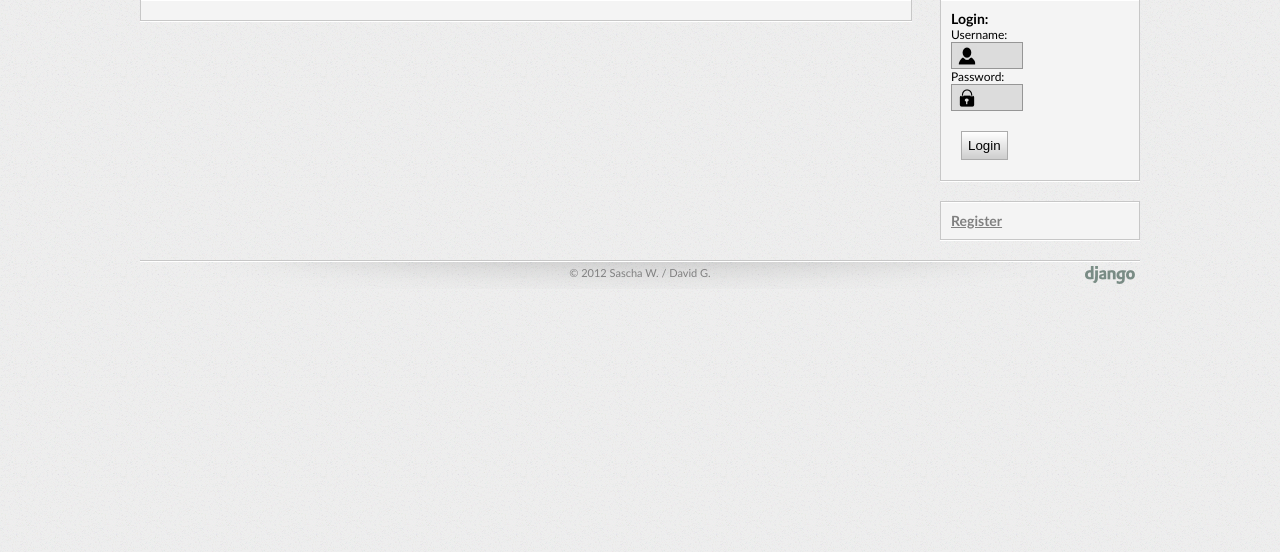
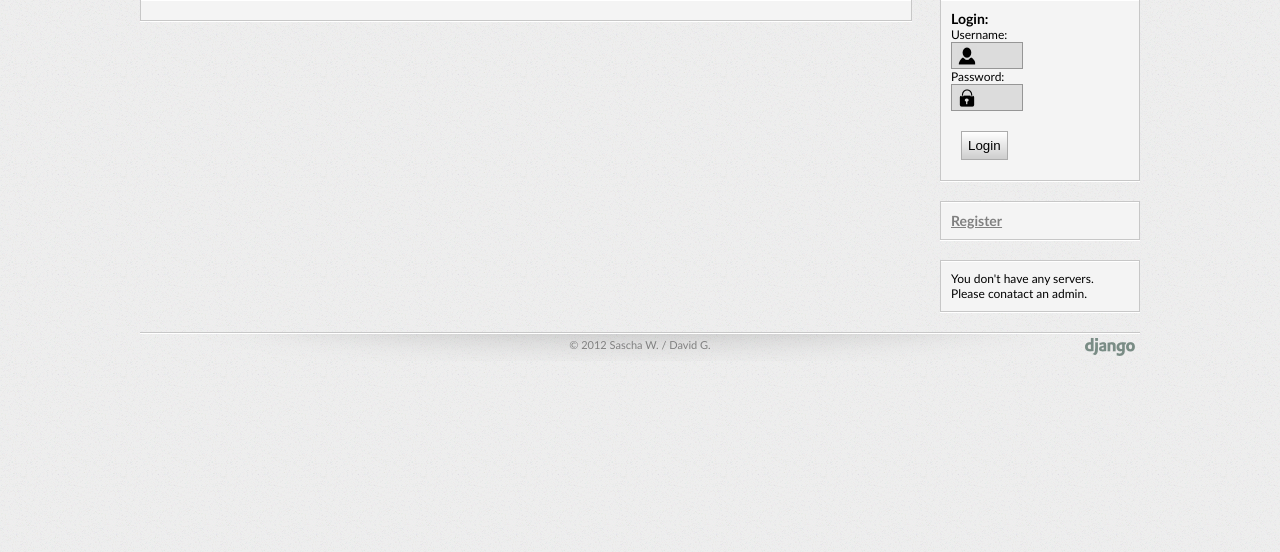
Before and after one commit to upTee/upTee, a Django app: page /servers/ in a window 1280 px wide. Shown: the part 203-755 px from the top of the page. Run offline with Django 3.2, Linux system fonts and the light colour scheme; data that the repository does not hold is empty; parts of the project's set-up code (start-up, migrations or seed data) failed here and were passed over.

Commit message:
little information if the user don't have any servers

```diff
--- a/uptee/templates/base.html
+++ b/uptee/templates/base.html
@@ -119,7 +119,6 @@
                 </div>
                  {% endif %}
 
-                {% if user_server_list %}
                 {% for server in user_server_list %}
                 <div class="sidebar_entry">
                     <div class="server_status">
@@ -140,8 +139,11 @@
                         </div>
                     </div>
                 </div>
+                {% empty %}
+                <div class="sidebar_entry">
+                    <p>You don't have any servers. Please conatact an admin.</p>
+                </div>
                 {% endfor %}
-                {% endif %}
             </div>
 
             <div class="clear"></div>
```
